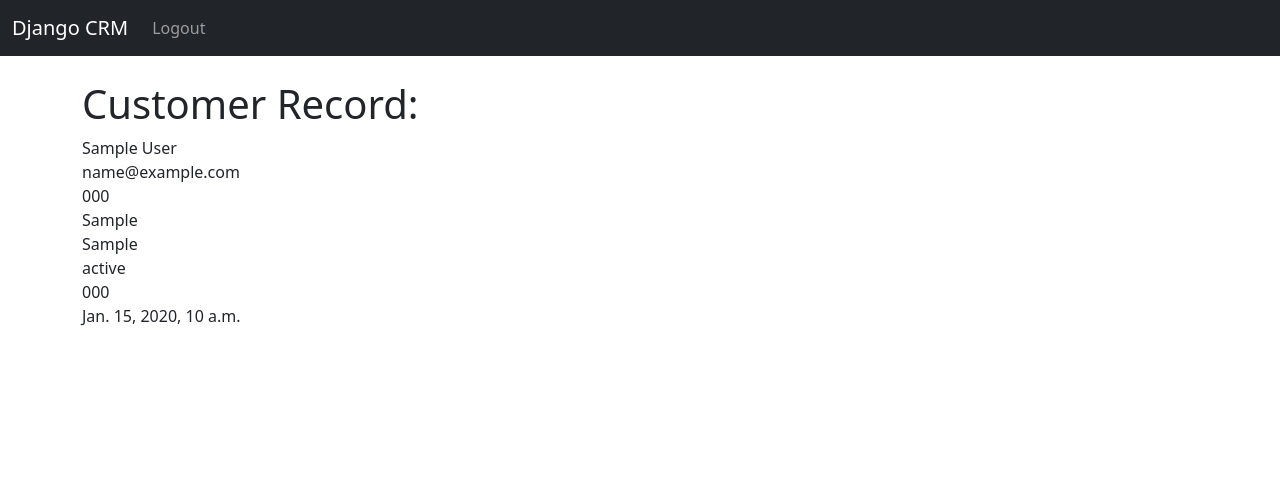
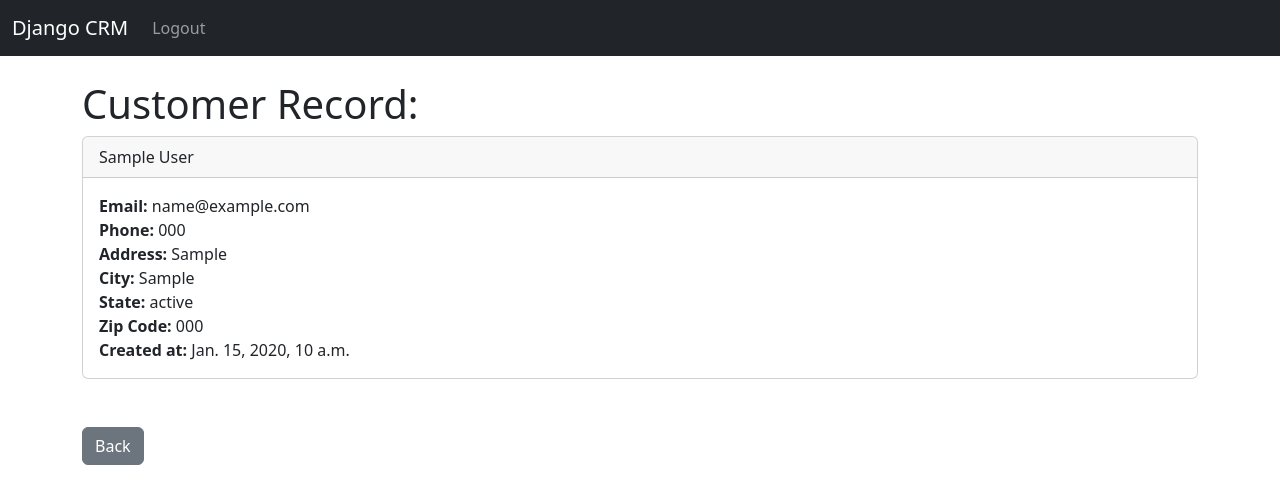
Before and after one commit to jeffmorales29/Django-crm, a Django app: page /record/1 in a window 1280 px wide. Shown: the top 504 px of the page. Run offline with Django 4.2, Linux system fonts and the light colour scheme; a user stored in the database is signed in; tables that the repository leaves empty hold one stand-in row (values such as "Sample post").

Commit message:
add card

```diff
--- a/website/templates/record.html
+++ b/website/templates/record.html
@@ -3,13 +3,24 @@
 {% block content %}
 <h1>Customer Record:</h1>
 
-    {{ customer_record.first_name }} {{ customer_record.last_name }} <br/>
-    {{ customer_record.email }} <br/>
-    {{ customer_record.phone }} <br/>
-    {{ customer_record.adress }} <br/>
-    {{ customer_record.city }} <br/>
-    {{ customer_record.state }} <br/>
-    {{ customer_record.zipcode }} <br/>
-    {{ customer_record.created_at }} <br/>
+
+<div class="card">
+    <div class="card-header">
+        {{ customer_record.first_name }} {{ customer_record.last_name }} <br/>
+    </div>
+    <div class="card-body">
+      <strong>Email: </strong>{{ customer_record.email }} <br/>
+      <strong>Phone: </strong>{{ customer_record.phone }}<br/>
+      <strong>Address: </strong>{{ customer_record.adress }} <br/>
+      <strong>City: </strong>{{ customer_record.city }}<br/>
+      <strong>State: </strong>{{ customer_record.state }}<br/>
+      <strong>Zip Code: </strong>{{ customer_record.zipcode }}<br/>
+      <strong>Created at: </strong>{{ customer_record.created_at }}
+    </div>
+  </div>
+
+
+<br/><br/>
+<a href="{% url 'home' %}" class="btn btn-secondary ">Back</a>
 
 {% endblock %}
```
